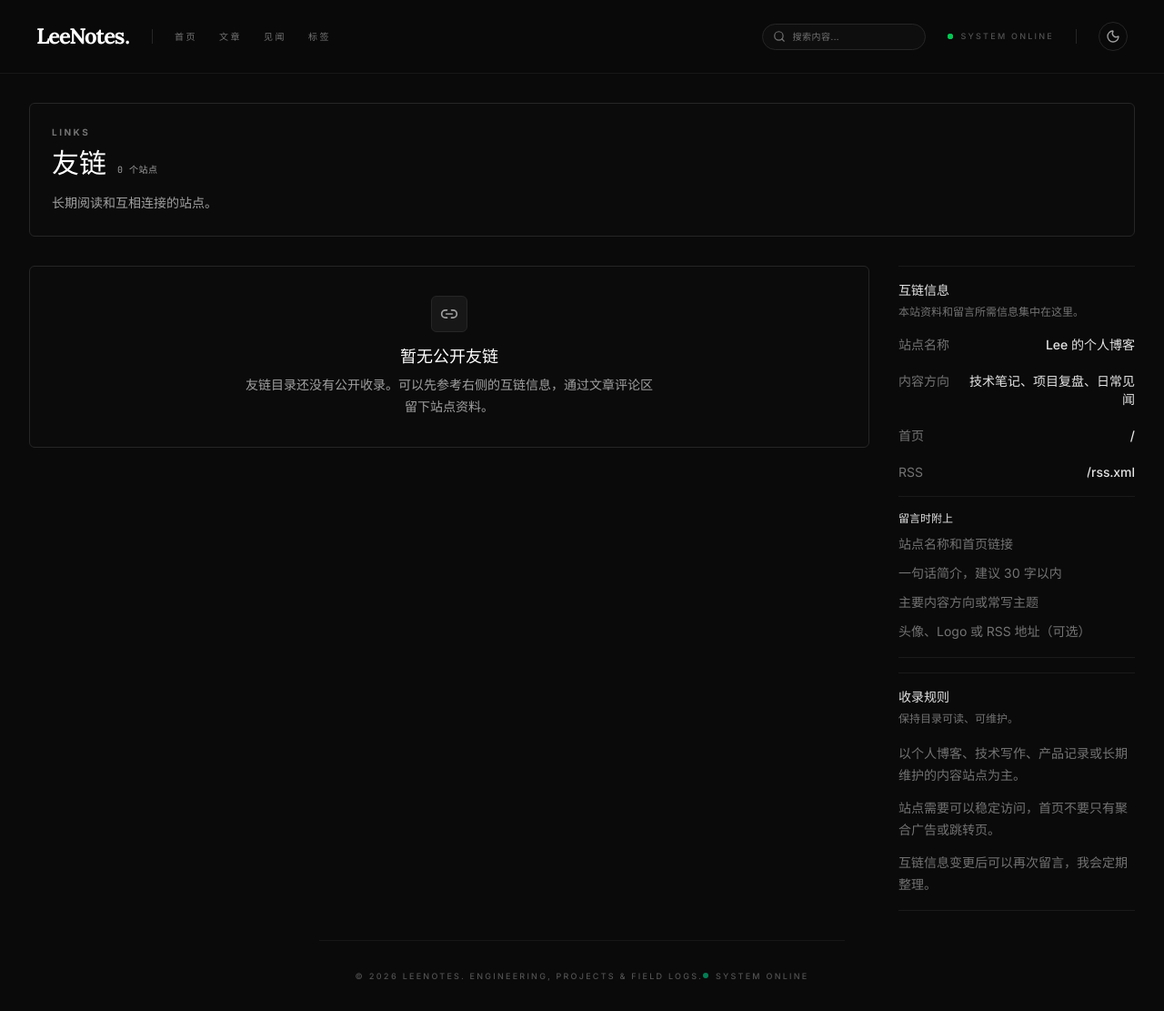
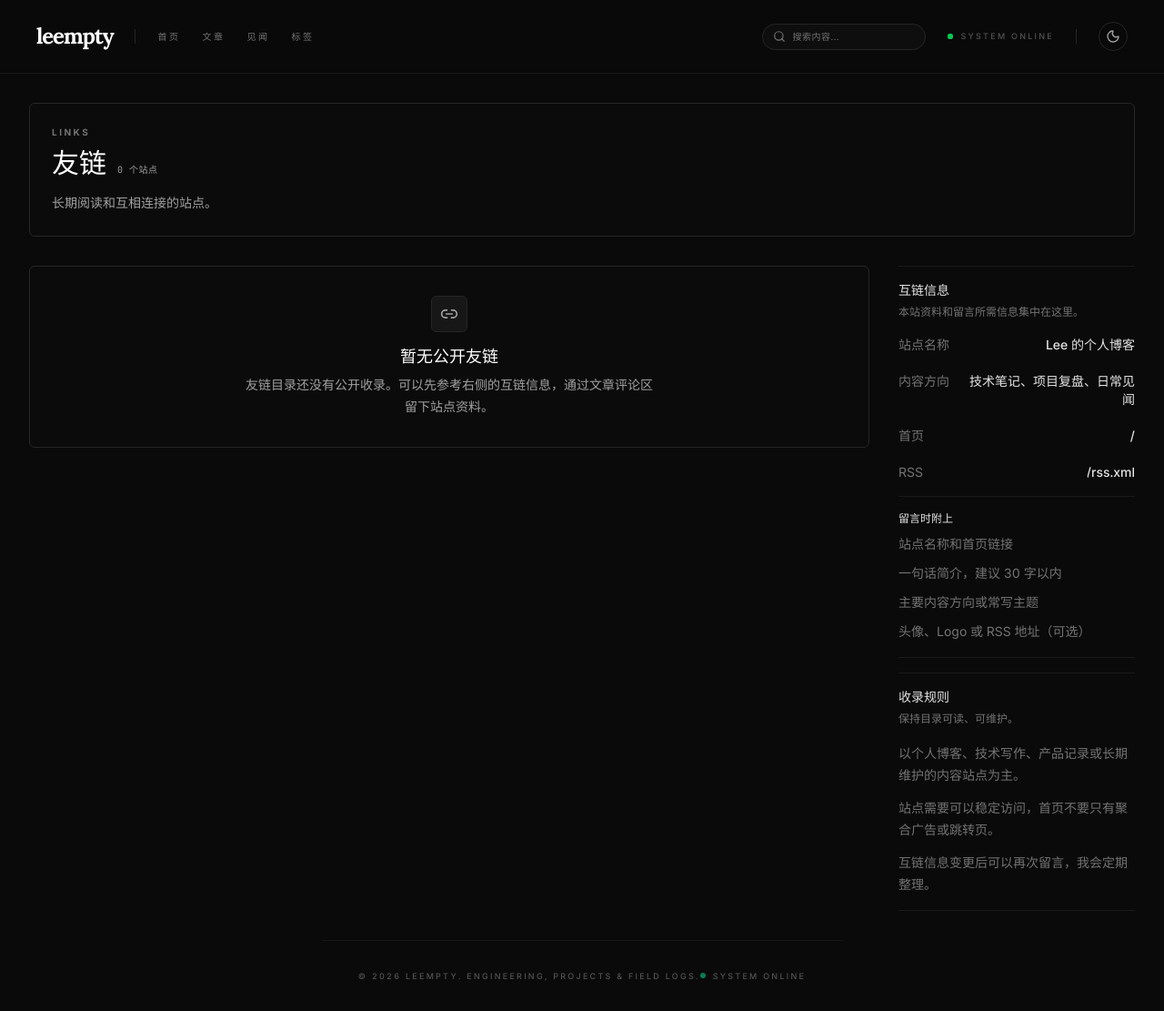
Before and after one commit to wobushiyoushen0214/my-blog, a Next.js app: page /links in a window 1280 px wide. Shown: the whole page at 91% size. Built offline with nearby package versions, Linux system fonts and the light colour scheme.

Commit message:
rename public brand to leempty

```diff
--- a/app/page.tsx
+++ b/app/page.tsx
@@ -284,7 +284,7 @@ function FeaturedEssay({ post }: { post: PostWithTaxonomy }) {
           ) : (
             <span className="absolute inset-0 flex flex-col justify-between p-5">
               <span className="font-mono text-[9px] font-bold uppercase tracking-[0.25em] text-neutral-400">
-                Lee Notes
+                leempty
               </span>
               <span className="max-w-[11rem] font-serif text-2xl italic leading-tight text-neutral-500 dark:text-neutral-400">
                 {contentTypeLabel(post)}
--- a/components/content-row.tsx
+++ b/components/content-row.tsx
@@ -116,7 +116,7 @@ export function ContentRow({
         ) : (
           <span className="absolute inset-0 flex flex-col justify-between p-4">
             <span className="font-mono text-[8px] font-bold uppercase tracking-[0.25em] text-neutral-400">
-              Lee Notes
+              leempty
             </span>
             <span className="max-w-[8rem] font-serif text-xl italic leading-tight text-neutral-500 dark:text-neutral-400">
               {displayType}
--- a/components/footer.tsx
+++ b/components/footer.tsx
@@ -2,7 +2,7 @@ export function Footer() {
   return (
     <footer className="mx-auto flex max-w-7xl flex-col items-center justify-between border-t border-neutral-200 px-6 py-8 text-[9px] font-medium uppercase tracking-[0.25em] text-neutral-400 dark:border-neutral-900 dark:text-neutral-600 sm:flex-row sm:px-8 lg:px-10">
       <span>
-        &copy; {new Date().getFullYear()} LeeNotes. Engineering, projects & field logs.
+        &copy; {new Date().getFullYear()} leempty. Engineering, projects & field logs.
       </span>
       <div className="mt-2 flex items-center gap-2 sm:mt-0">
         <span className="h-1.5 w-1.5 animate-pulse rounded-full bg-emerald-500" />
--- a/components/header-client.tsx
+++ b/components/header-client.tsx
@@ -50,7 +50,7 @@ export function HeaderClient() {
             href="/"
             className="shrink-0 font-serif text-2xl font-bold italic tracking-tighter text-slate-900 transition-colors dark:text-white"
           >
-            LeeNotes.
+            leempty
           </Link>
 
           <div className="hidden h-4 w-px bg-neutral-200 dark:bg-neutral-800 md:block" />
```
